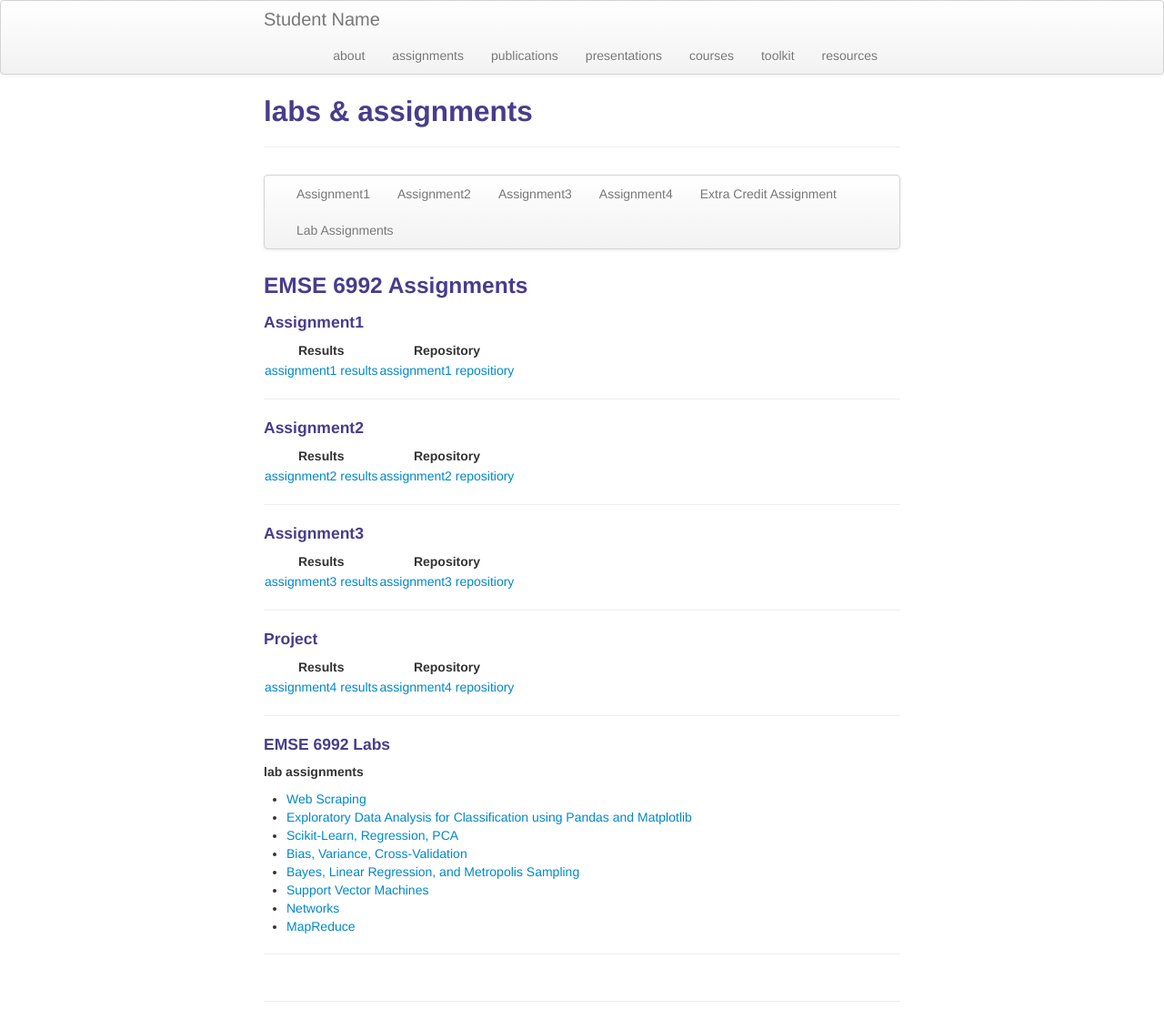
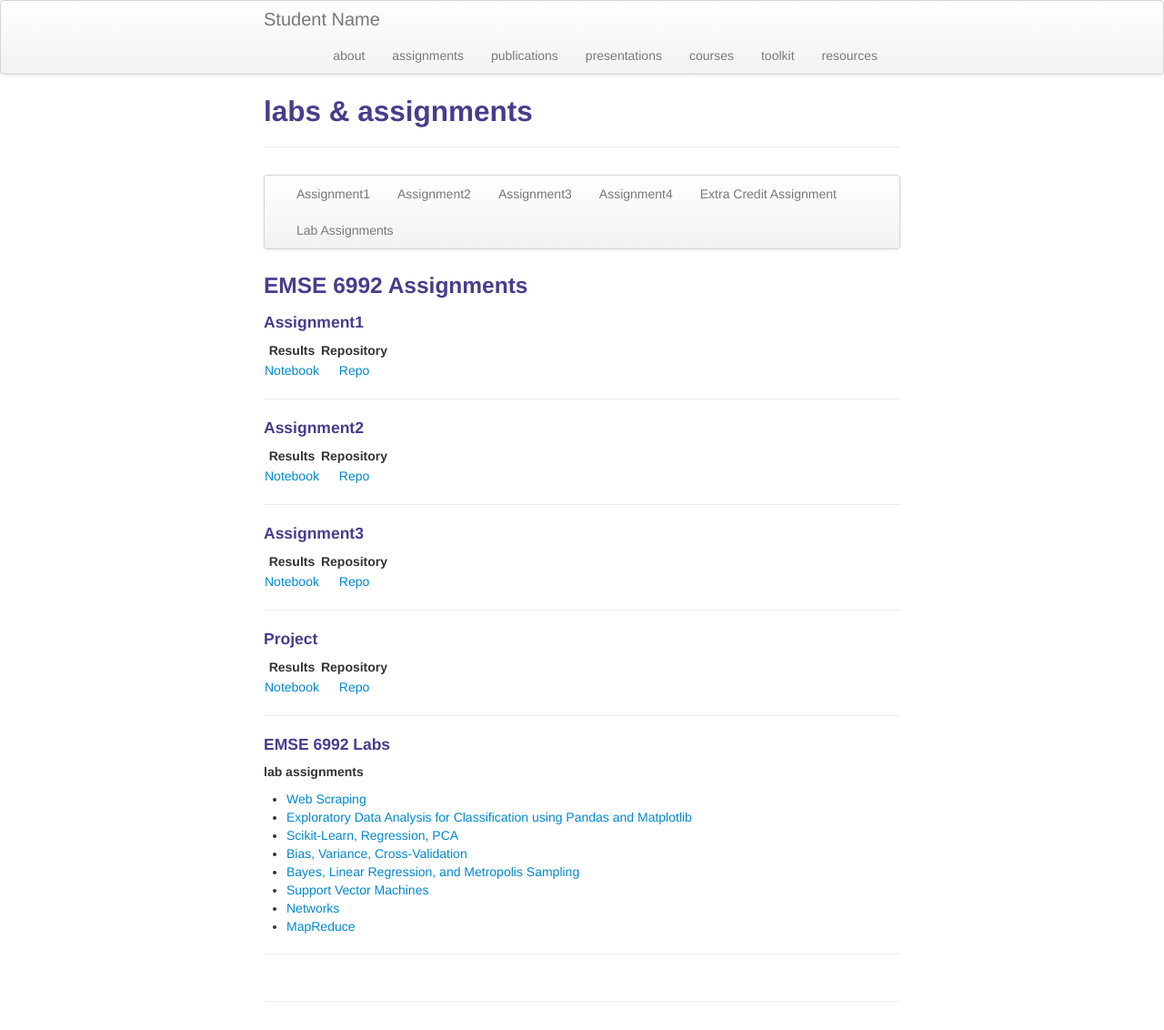
Before and after one commit to dadebruce/dadebruce.github.io, a Jekyll site: the page built from pages/assignments.md, in a window 1280 px wide. Shown: the whole page at 91% size. Built offline with Jekyll 4.4.1, drawn with Linux system fonts in a browser that asks for light colours.

Commit message:
Update assignments.md

```diff
--- a/pages/assignments.md
+++ b/pages/assignments.md
@@ -24,7 +24,7 @@ description: David DeBruce's assignments
 
 | Results                | Repository                 |
 | ---------------------- |:--------------------------:|
-[assignment1 results](https://github.com/dadebruce/dadebruce.github.io/blob/master/EMSEDataAnalytics-master/EMSE6992_Assignments/HW1_v1.ipynb)| [assignment1 repositiory](https://github.com/dadebruce/dadebruce.github.io/tree/master/EMSEDataAnalytics-master/EMSE6992_Assignments)
+[Notebook](https://github.com/dadebruce/dadebruce.github.io/blob/master/EMSEDataAnalytics-master/EMSE6992_Assignments/HW1_v1.ipynb)| [Repo](https://github.com/dadebruce/dadebruce.github.io/tree/master/EMSEDataAnalytics-master/EMSE6992_Assignments)
 
 ---
 
@@ -33,7 +33,7 @@ description: David DeBruce's assignments
 
 | Results                | Repository                 |
 | ---------------------- |:--------------------------:|
-| [assignment2 results](https://github.com/dadebruce/dadebruce.github.io/blob/master/EMSEDataAnalytics-master/EMSE6992_Assignments/HW2.ipynb)| [assignment2 repositiory](https://github.com/dadebruce/dadebruce.github.io/tree/master/EMSEDataAnalytics-master/EMSE6992_Assignments)|
+| [Notebook](https://github.com/dadebruce/dadebruce.github.io/blob/master/EMSEDataAnalytics-master/EMSE6992_Assignments/HW2.ipynb)| [Repo](https://github.com/dadebruce/dadebruce.github.io/tree/master/EMSEDataAnalytics-master/EMSE6992_Assignments)|
 
 ---
 
@@ -43,7 +43,7 @@ description: David DeBruce's assignments
 
 | Results                | Repository                 |
 | ---------------------- |:--------------------------:|
-| [assignment3 results](https://github.com/dadebruce/dadebruce.github.io/blob/master/EMSEDataAnalytics-master/EMSE6992_Assignments/HW3_v1.ipynb)| [assignment3 repositiory](https://github.com/dadebruce/dadebruce.github.io/tree/master/EMSEDataAnalytics-master/EMSE6992_Assignments)|
+| [Notebook](https://github.com/dadebruce/dadebruce.github.io/blob/master/EMSEDataAnalytics-master/EMSE6992_Assignments/HW3_v1.ipynb)| [Repo](https://github.com/dadebruce/dadebruce.github.io/tree/master/EMSEDataAnalytics-master/EMSE6992_Assignments)|
 
 ---
 
@@ -54,7 +54,7 @@ description: David DeBruce's assignments
 
 | Results                | Repository                 |
 | ---------------------- |:--------------------------:|
-| [assignment4 results]()| [assignment4 repositiory]()|
+| [Notebook]()| [Repo]()|
 
 ---
 
```
